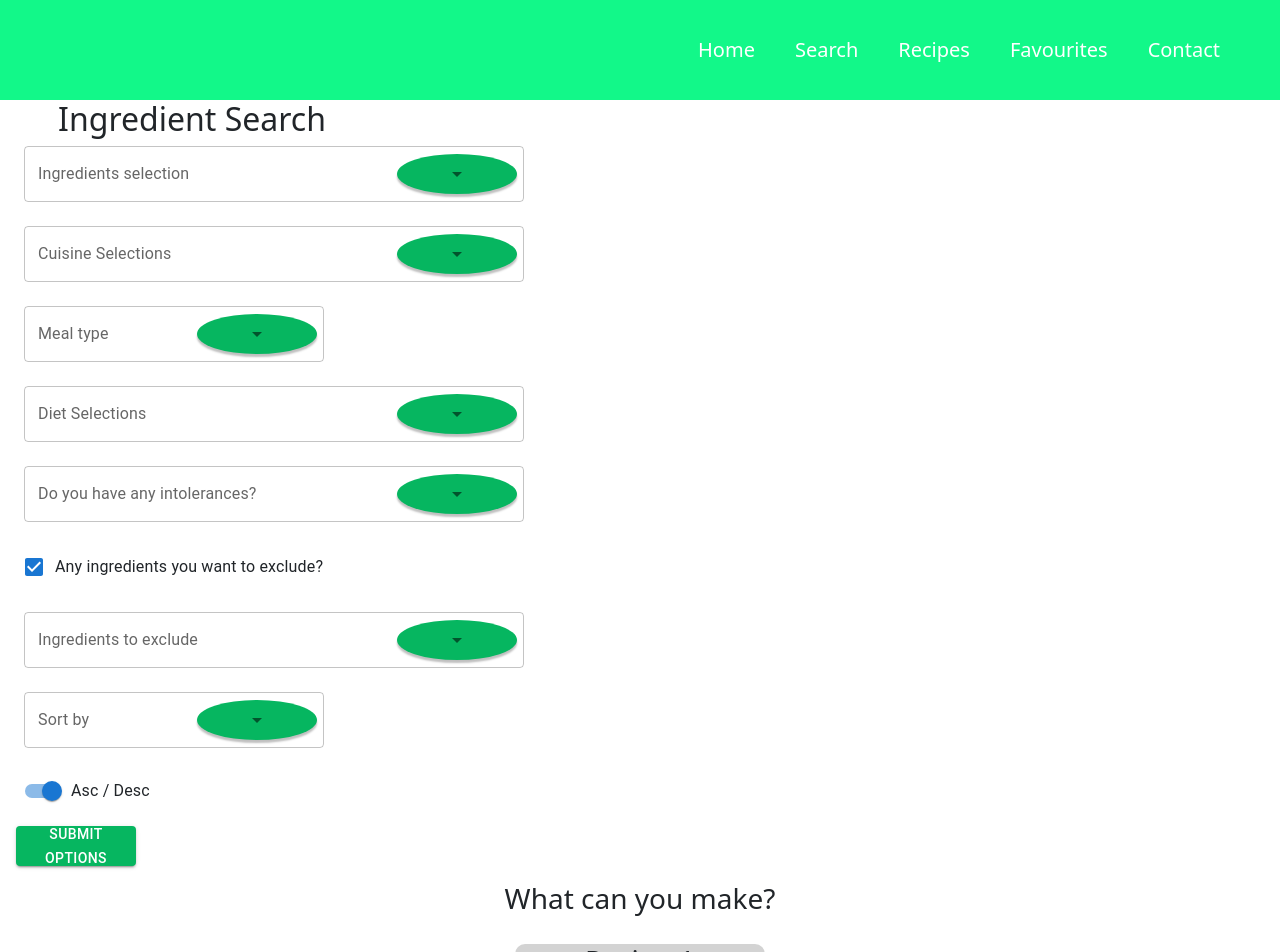
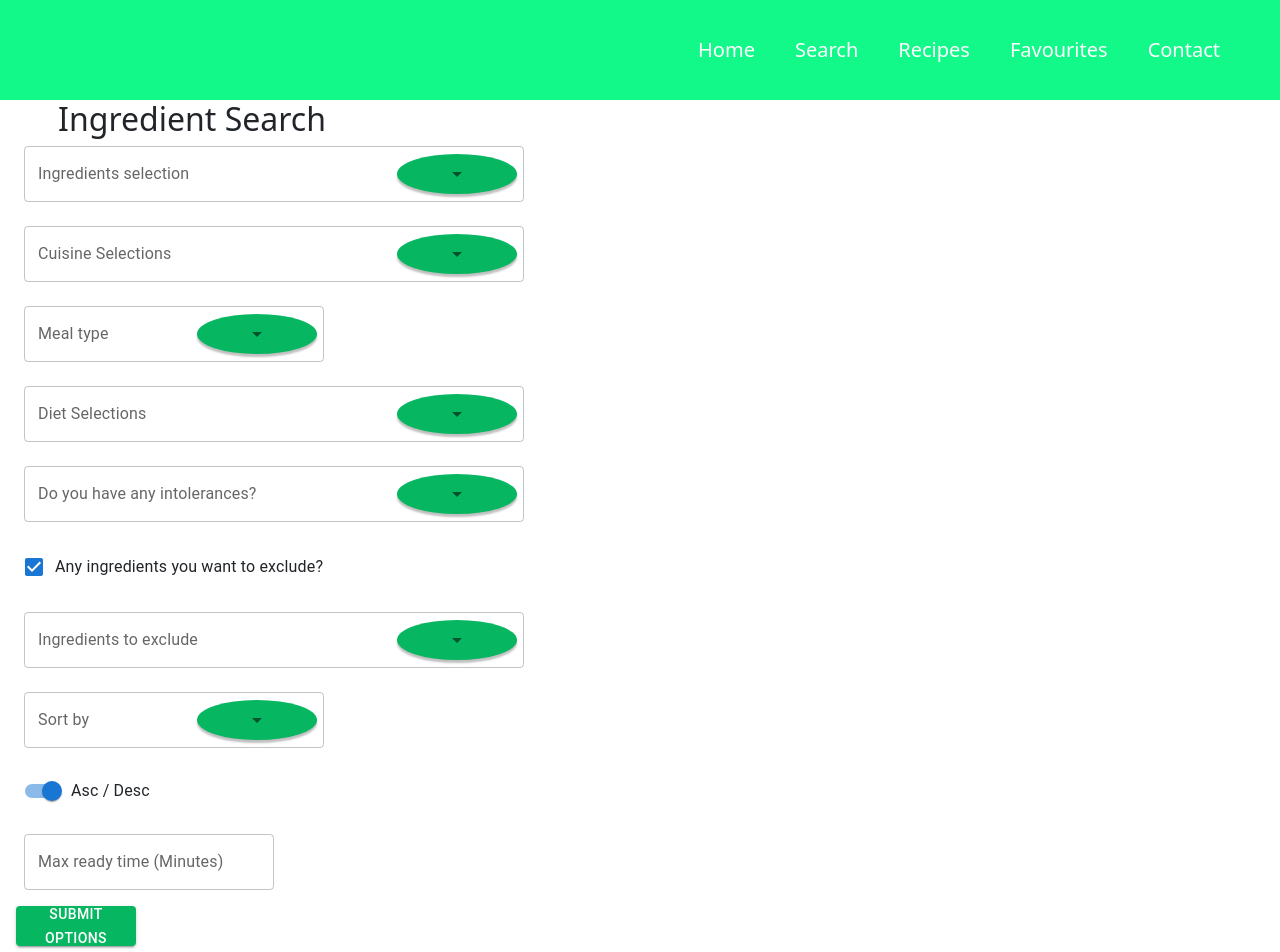
Before and after one commit to koolleeo/Hello-Crumbs-Project, a React (Create React App) app: page /search in a window 1280 px wide. Shown: the top 952 px of the page. Built offline with nearby package versions, Linux system fonts and the light colour scheme.

Commit message:
added max ready time and resolved a issue with state. removed unneccessary whitespace

```diff
--- a/src/pages/SearchPage.js
+++ b/src/pages/SearchPage.js
@@ -39,25 +39,26 @@ const [excludedValues, setExcludedValues] = useState([]);
 const [dietType, setDietType] = useState([]);
 
 // define state for filter by options
-const [sortBy, setSortBy] = useState([]);
+const [sortBy, setSortBy] = useState(null);
 
 // define state for switch
 const [switchBy, setSwitchBy] = useState([]);
 
+// define state for max time
+const [maxTime, setMaxTime] = useState(null)
+
 
 // create click handler function that triggers API call
+
 const clickHandler = () => {
 
 // build api call url parameters based on user input
 
 // ingredients selector
-
-// let $selectedValues = '&query=';
 let $selectedValues = '';
 
 if(selectedValues===null||selectedValues.length===0) {
 
-  // $selectedValues = `&query=chicken,spinach,cream`;
   $selectedValues = `chicken,spinach,cream`;
 
 } else {
@@ -70,8 +71,6 @@ if(selectedValues===null||selectedValues.length===0) {
 };
 
 // cuisine selector
-
-// let $cuisine = '&cuisine=';
 let $cuisine = '';
 
 if(cuisine===null||cuisine.length===0) {
@@ -87,15 +86,11 @@ if(cuisine===null||cuisine.length===0) {
 }
 
 // meal type selector
-
-// let $mealType = '&type=';
 let $mealType = '';
 
 mealType.length === 0 ? $mealType = '' : $mealType = `${$mealType}${mealType.type}`
 
 // intolerances selector
-
-// let $intolerance = '&intolerances=';
 let $intolerance = '';
 
 if(intolerance===null||intolerance.length===0) {
@@ -112,8 +107,6 @@ intolerance.forEach((arr, index) => {
 };
 
 // excluded ingredients selector
-
-// let $excludedValues = '&excludeIngredients=';
 let $excludedValues = '';
 
 if(excludedValues===null||excludedValues.length===0) {
@@ -130,8 +123,6 @@ excludedValues.forEach((arr, index) => {
 };
 
 // diet selector
-
-// let $dietType = '&diet=';
 let $dietType = '';
 
 if(dietType===null||dietType.length===0) {
@@ -147,31 +138,21 @@ if(dietType===null||dietType.length===0) {
 }
 
 // sort option
-
-// let $sortBy = '&sort=';
 let $sortBy = '';
 
-switchBy.length === 0 ? $sortBy = `` : $sortBy = `${$sortBy}`
+sortBy === null ? $sortBy = `` : $sortBy = `${sortBy.filterby}`;
 
 // sort direction
-
-// let $switchBy = '&sortDirection=';
 let $switchBy = '';
 
 switchBy.length === 0 || switchBy === true ? $switchBy = `${$switchBy}desc` : $switchBy = `${$switchBy}asc`
 
-
-// test output
-console.log($selectedValues, $cuisine, $mealType,$intolerance,$excludedValues,$dietType, $switchBy, $sortBy)
-
-// plan B
-// const APIkey = `apiKey=be7afc61d90741a1a46cbf724312a257`;
-// const searchURL = `https://api.spoonacular.com/recipes/complexSearch?addRecipeInformation=true&addRecipeNutrition=true&`;
-
-// API get request using Axios
-
-// axios.get(`${searchURL}${APIkey}${$selectedValues}${$cuisine}${$mealType}${$intolerance}${$excludedValues}${$dietType}${$sortBy}${$switchBy}`)
-// .then(response => {console.log(response)}); //test
+// max time
+let $maxTime = '';
+
+maxTime === null || maxTime[0] === '' ? $maxTime = `` : $maxTime = `${maxTime}`;
+
+
 
 const options = {
   method: 'GET',
@@ -186,7 +167,7 @@ const options = {
     excludeIngredients: `${$excludedValues}`,
     addRecipeInformation: 'true',
     addRecipeNutrition: 'true',
-    maxReadyTime: '120',
+    maxReadyTime: $maxTime === '' ? '999' : `${$maxTime}`,
     sort: `${$sortBy}`,
     sortDirection: `${$switchBy}`
   },
@@ -196,11 +177,9 @@ const options = {
   }
 };
 
-console.log(options.headers)
 
 axios.request(options).then(function (response) {
 	console.log(response.data);
-  console.log(options)
 }).catch(function (error) {
 	console.error(error);
 });
@@ -214,15 +193,6 @@ axios.request(options).then(function (response) {
         <div className="search-container">
           <div className="ingredients-search">
             <h2>Ingredient Search</h2>
-
-            {/* <div className='search-items'>
-              <div>
-                <input type="text" placeholder='Search your ingredients here...' />
-              </div>
-              <div className='ingredients-list'>
-                <h3>Ingredients</h3>
-              </div>
-            </div> */}
 
 {/* Material UI (MUI) components */}
 
@@ -434,6 +404,15 @@ axios.request(options).then(function (response) {
     />
 </FormGroup>
 
+<TextField
+  id="outlined-basic"
+  label="Max ready time (Minutes)"
+  variant="outlined"
+  sx={{ width: 250 }}
+  onChange={(event) => {
+  setMaxTime([event.target.value]);
+}}
+/>
 
 </Stack>
 
```
Lines whose indentation alone changed are shown as unchanged.
